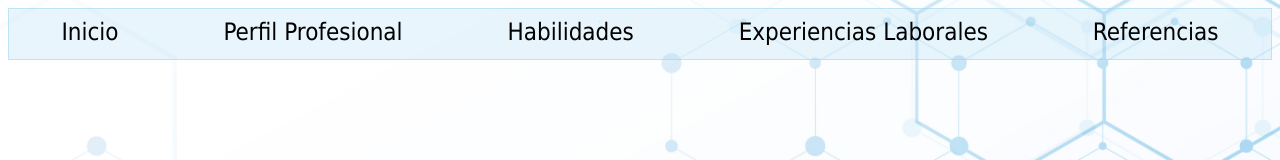
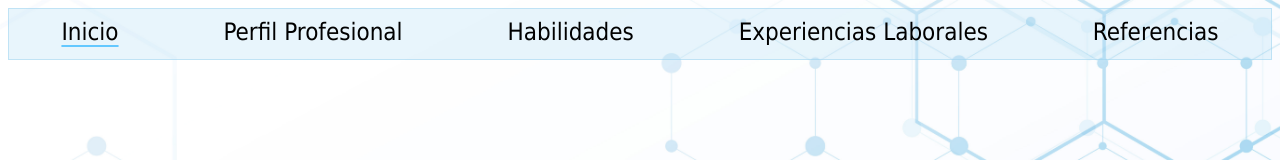
Before and after one commit to VVIDALSI/CV-Ing_Victor_Vidal, a React (Create React App) app: page / in a window 1280 px wide. Shown: the top 160 px of the page. Built offline with nearby package versions, Linux system fonts and the light colour scheme.

Commit message:
Ajuste en Navlink

```diff
--- a/src/components/nav/Nav.jsx
+++ b/src/components/nav/Nav.jsx
@@ -13,7 +13,7 @@ const NavLinkMe = ({ to, children, ...props }) => {
 export default function Nav(props) {
     return (
         <div className={stlNav.container}>
-            <NavLinkMe to="/Inicio">Inicio</NavLinkMe>
+            <NavLinkMe to="/">Inicio</NavLinkMe>
             <NavLinkMe to="/Profile">Perfil Profesional</NavLinkMe>
             <NavLinkMe to="/Skills">Habilidades</NavLinkMe>
             <NavLinkMe to="/Experiences">Experiencias Laborales</NavLinkMe>
```
